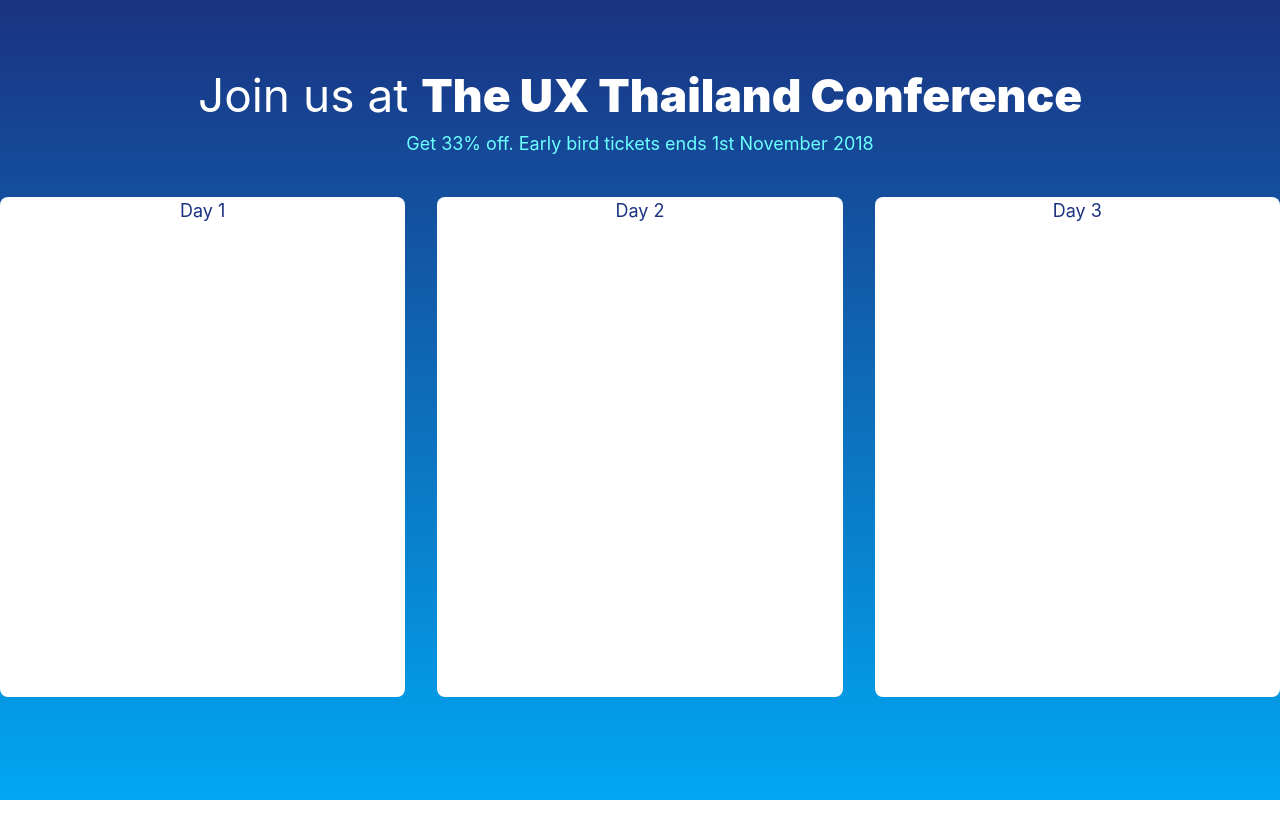
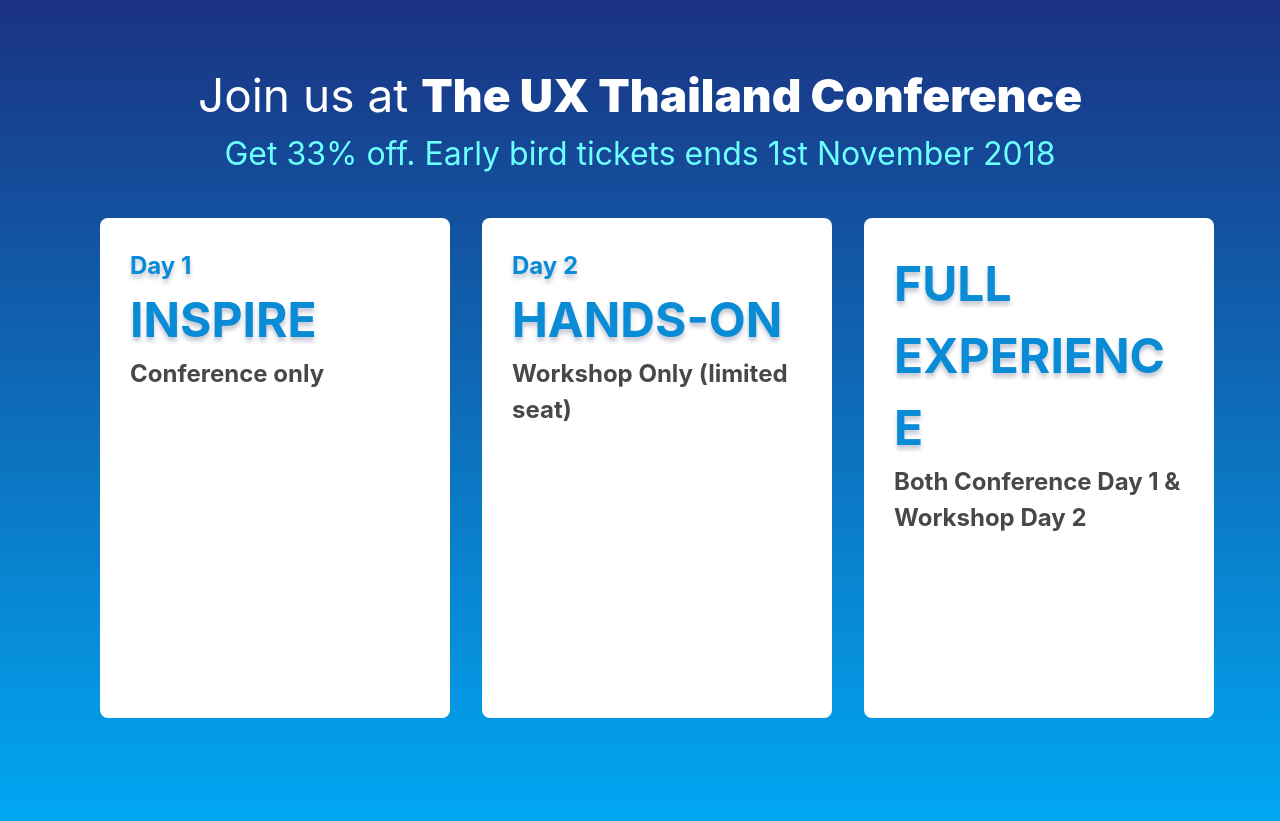
Before and after one commit to hamcompe/ux-thailand-site, a Gatsby site: page / in a window 1280 px wide. Shown: the part 4940-5761 px from the top of the page. Before the commit the page ends 5740 px from the top, so only its background shows below. Built offline with nearby package versions, Linux system fonts and the light colour scheme; Gatsby itself is replaced by a stand-in of ours.

Commit message:
init card prize section

```diff
--- a/src/components/Section9.js
+++ b/src/components/Section9.js
@@ -20,20 +20,51 @@
 `
 const Label = styled.p`
   color: var(--color_blue_light);
+  font-size: 32px;
 `
 
 const CardWrapper = styled.div`
   display: flex;
   justify-content: space-between;
   margin: 40px -16px;
+  padding-left: 100px;
+  padding-right: 100px;
 `
 const Card = styled.div`
   min-height: 500px;
-  width: 500px;
+  min-width: 350px;
   background: #fff;
   border-radius: 8px;
   margin: 0 16px;
   color: var(--color_blur_dark);
+  display: flex;
+  flex-direction: column;
+  align-items: flex-start;
+  padding: 30px;
+`
+
+const CardHead = styled.h3`
+  font-size: 24px;
+  color: #098bd5;
+  text-shadow: 0 4px 4px rgba(15, 29, 79, 0.25);
+`
+
+const CardTitle = styled.h1`
+  font-size: 48px;
+  color: #098bd5;
+  text-shadow: 0 4px 4px rgba(15, 29, 79, 0.25);
+  margin: 0;
+  max-width: 300px;
+  word-wrap: break-word;
+  text-align: left;
+`
+
+const CardSubtitle = styled.h3`
+  font-size: 24px;
+  color: #484848;
+  max-width: 300px;
+  word-wrap: break-word;
+  text-align: left;
 `
 
 function Section9() {
@@ -48,13 +79,18 @@
         </Label>
         <CardWrapper>
           <Card>
-            Day 1
+            <CardHead> Day 1 </CardHead>
+            <CardTitle> INSPIRE </CardTitle>
+            <CardSubtitle> Conference only </CardSubtitle>
           </Card>
           <Card>
-            Day 2
+            <CardHead> Day 2 </CardHead>
+            <CardTitle> HANDS-ON </CardTitle>
+            <CardSubtitle> Workshop Only (limited seat) </CardSubtitle>
           </Card>
           <Card>
-            Day 3
+            <CardTitle> FULL EXPERIENCE </CardTitle>
+            <CardSubtitle> Both Conference Day 1 & Workshop Day 2 </CardSubtitle>
           </Card>
         </CardWrapper>
       </Wrapper>
```
Also changed, not shown: 1 other file.
